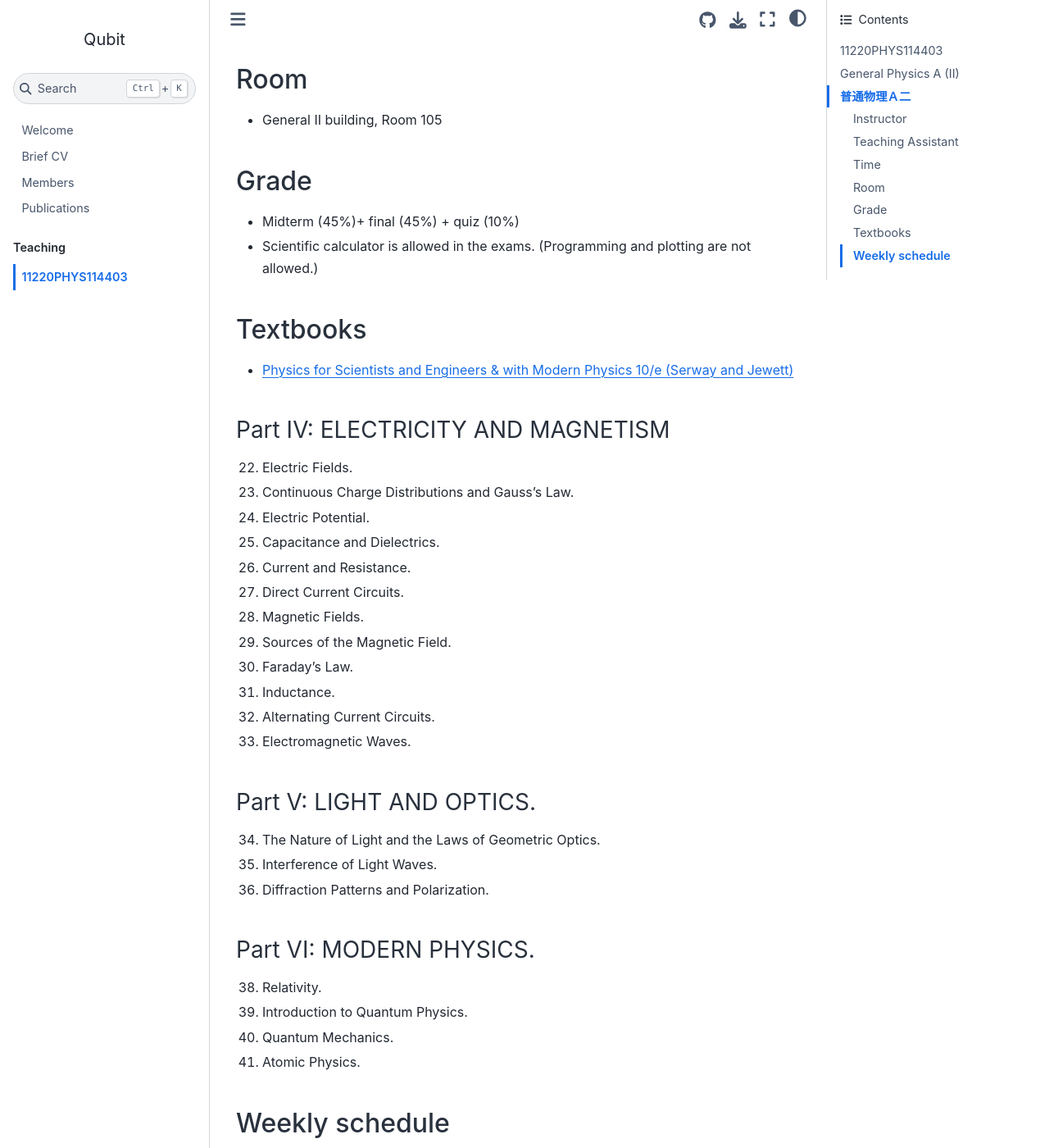
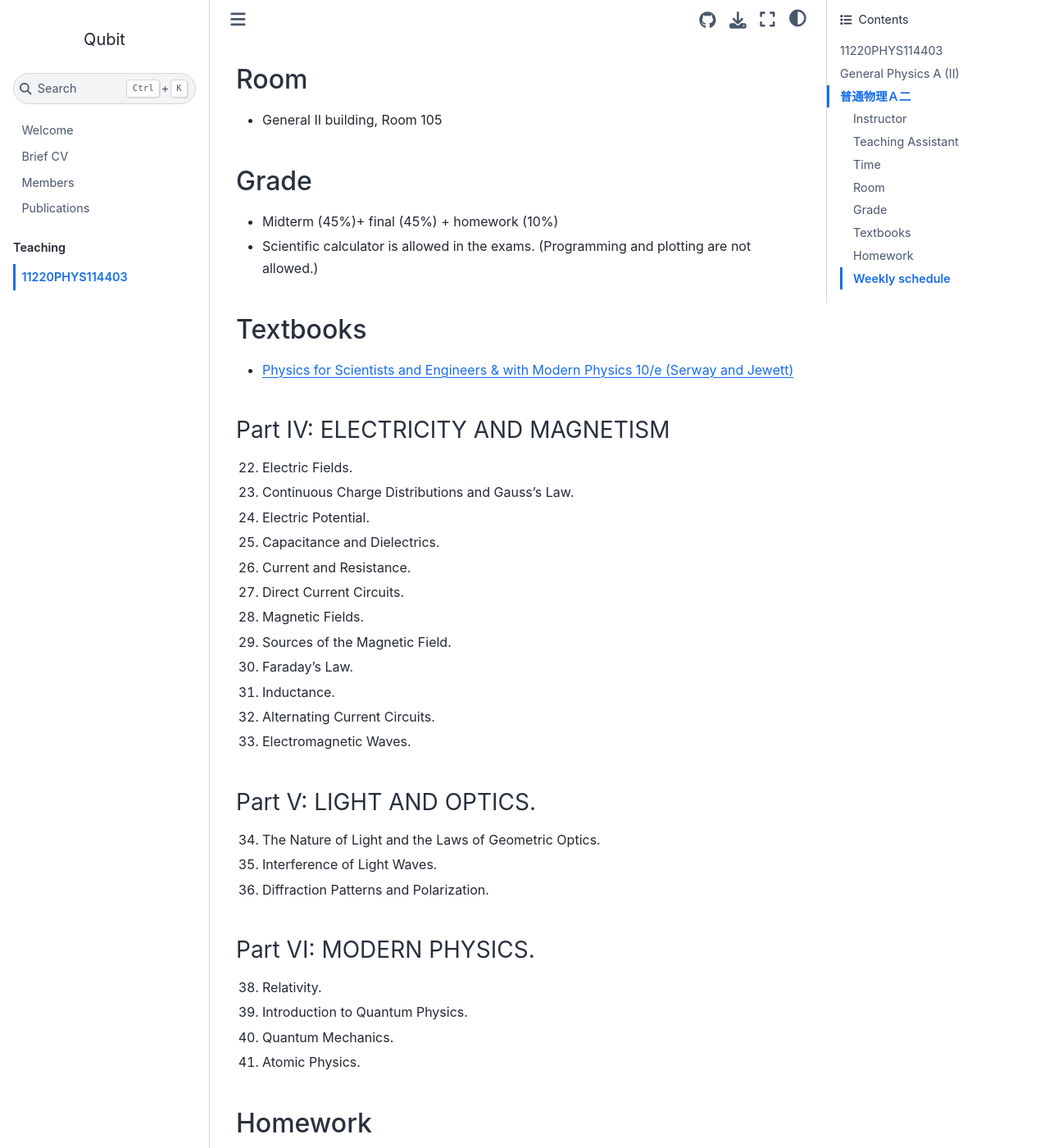
Before and after one commit to pcchen/pcchen.github.io, a Jupyter Book: the page built from teaching/11220PHYS114403.md, in a window 1280 px wide and 1400 px high, scrolled down 641 px. Shown: the whole window at 82% size. Built offline with Jupyter Book 1.0.4 settings and Sphinx 7.4.7 and the Sphinx Book theme 1.1.4, drawn with Linux system fonts in a browser that asks for light colours.

Commit message:
update teaching

```diff
--- a/teaching/11220PHYS114403.md
+++ b/teaching/11220PHYS114403.md
@@ -17,7 +17,7 @@
 * General II building, Room 105
 
 ## Grade
-* Midterm (45%)+ final (45%) + quiz (10%)
+* Midterm (45%)+ final (45%) + homework (10%)
 * Scientific calculator is allowed in the exams. (Programming and plotting are not allowed.)
 
 ## Textbooks
@@ -47,6 +47,8 @@
 39. Introduction to Quantum Physics.
 40. Quantum Mechanics.
 41. Atomic Physics.
+
+## Homework
 
 ## Weekly schedule
 * Week 1
```
